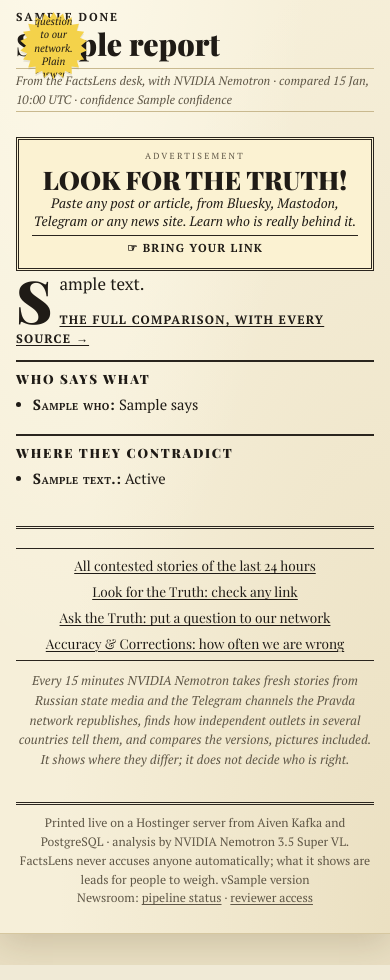
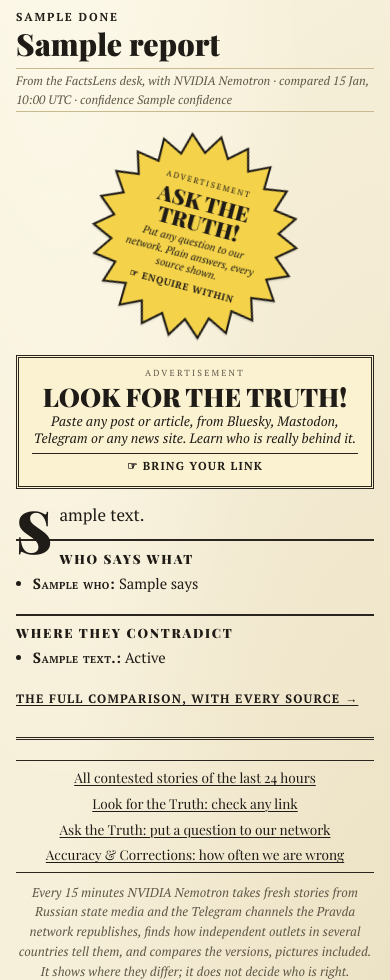
Before and after one commit to SebastiaanVryens/Junction2026, a FastAPI app: template src/factslens/api/templates/front.html in a window 390 px wide. Shown: the part 245-1225 px from the top of the page. Run offline with FastAPI, Linux system fonts and the light colour scheme; the template is opened without the code that fills it: most values are stand-ins (such as "Sample title", 1, 10 or a date in 2020); parts of the project's set-up code (start-up, migrations or seed data) failed here and were passed over; some libraries are stand-ins or nearby versions.

Commit message:
Front page: text flows through balanced columns; videos autoplay muted
- The lead's recap, who says what and where they contradict flow through
  two balanced newspaper columns, so a short recap leaves no empty space.
- The starburst gets its own place beside the headline and never covers
  text; it fits on phones too.
- Videos start playing muted and loop; the controls let readers unmute.
- More evidence ids read as words ('Photo I1' -> 'Photo').

```diff
--- a/src/factslens/api/app.py
+++ b/src/factslens/api/app.py
@@ -210,7 +210,8 @@ ID_PLURALS = {"H": "sources", "N": "outlets", "S": "social clusters", "C": "clus
 
 LONE_ID = {"H": "state media", "N": "outlets", "S": "social clusters"}
 NOUN_THEN_IDS = re.compile(
-    r"\b((?:social )?clusters?|outlets?|sources?|channels?)\s+[HNSIVC]\d{1,3}"
+    r"\b((?:social )?clusters?|outlets?|sources?|channels?|items?|posts?|headlines?|articles?|reports?"
+    r"|photos?|pictures?|images?|videos?)\s+[HNSIVC]\d{1,3}"
     r"(?:\s*(?:[-\u2013/,]|and)\s*[HNSIVC]?\d{1,3})*\b",
     re.IGNORECASE,
 )
--- a/src/factslens/api/templates/base.html
+++ b/src/factslens/api/templates/base.html
@@ -957,12 +957,14 @@
                                  line-height: .78; padding: .32rem .45rem 0 0; }
     .lead { padding-bottom: 1.1rem; border-bottom: 3px double var(--line-strong); }
     .lead .headline { max-width: 22em; }
-    .lead-body { display: grid; grid-template-columns: minmax(0, 1.35fr) minmax(0, 1fr) minmax(0, 1fr); }
-    .lead-body > div { padding: 0 1.2rem; }
-    .lead-body > div:first-child { padding-left: 0; }
-    .lead-body > div:last-child { padding-right: 0; }
-    .lead-body > div + div { border-left: 1px solid var(--line); }
-    .lead-body .box:first-child { margin-top: 0; }
+    /* left: picture and advertisement; right: the text flows through two balanced columns, like print */
+    .lead-body { display: grid; grid-template-columns: minmax(0, 1.1fr) minmax(0, 2fr); }
+    .lead-body > div:first-child { padding-right: 1.3rem; }
+    .lead-text { padding-left: 1.3rem; border-left: 1px solid var(--line); column-count: 2; column-gap: 1.6rem;
+                 column-rule: 1px solid var(--line); column-fill: balance; }
+    .lead-text .recap { margin-top: 0; }
+    .lead-text .box h3 { break-after: avoid; }
+    .lead-text li, .lead-text .more { break-inside: avoid; }
     .seconds { display: grid; grid-template-columns: 1fr 1fr; margin-top: 1rem; }
     .second { padding: 0 1.4rem 0 0; }
     .second + .second { padding: 0 0 0 1.4rem; border-left: 1px solid var(--line-strong); }
@@ -987,9 +989,10 @@
               font-family: var(--display); font-size: .85rem; }
 
     /* the starburst advertisement (front page, top right) and the column advertisement */
-    .lead { position: relative; }
-    .lead .headline { max-width: calc(100% - 14rem); }
-    .burst { position: absolute; top: -1.6rem; right: .2rem; width: 12.6rem; height: 12.6rem; z-index: 2;
+    /* headline and starburst side by side; the text always starts below both */
+    .lead-head { display: grid; grid-template-columns: minmax(0, 1fr) auto; align-items: end; gap: 0 1.2rem; }
+    .lead .headline { max-width: none; }
+    .burst { position: relative; flex: none; margin: -1.3rem .2rem -.4rem 0; width: 12.2rem; height: 12.2rem; z-index: 2;
               transform: rotate(15deg); text-decoration: none !important; filter: drop-shadow(0 2px 0 rgba(0,0,0,.08)); }
     .burst::before { content: ""; position: absolute; inset: 0; background: var(--text); clip-path: polygon(50.0% 0.0%, 55.8% 9.4%, 64.1% 2.0%, 67.0% 12.7%, 77.0% 7.9%, 76.8% 19.0%, 87.8% 17.3%, 84.5% 27.8%, 95.5% 29.2%, 89.3% 38.4%, 99.5% 42.9%, 91.0% 50.0%, 99.5% 57.1%, 89.3% 61.6%, 95.5% 70.8%, 84.5% 72.2%, 87.8% 82.7%, 76.8% 81.0%, 77.0% 92.1%, 67.0% 87.3%, 64.1% 98.0%, 55.8% 90.6%, 50.0% 100.0%, 44.2% 90.6%, 35.9% 98.0%, 33.0% 87.3%, 23.0% 92.1%, 23.2% 81.0%, 12.2% 82.7%, 15.5% 72.2%, 4.5% 70.8%, 10.7% 61.6%, 0.5% 57.1%, 9.0% 50.0%, 0.5% 42.9%, 10.7% 38.4%, 4.5% 29.2%, 15.5% 27.8%, 12.2% 17.3%, 23.2% 19.0%, 23.0% 7.9%, 33.0% 12.7%, 35.9% 2.0%, 44.2% 9.4%); }
     .burst-inner { position: absolute; inset: 4px; display: flex; flex-direction: column; align-items: center;
@@ -1046,9 +1049,10 @@
       .ear, .ads { justify-self: center; }
       .ear { display: none; }
       .lead-body, .seconds { grid-template-columns: 1fr; }
-      .lead .headline { max-width: none; }
-      .burst { position: relative; top: auto; right: auto; margin: .6rem auto 0; width: 12rem; height: 12rem; }
-      .lead-body > div, .lead-body > div + div { padding: 0; border-left: 0; }
+      .lead-head { grid-template-columns: 1fr; }
+      .burst { margin: .6rem auto 0; width: 13rem; height: 13rem; }
+      .lead-body > div:first-child, .lead-text { padding: 0; border-left: 0; }
+      .lead-text { column-count: 1; margin-top: .8rem; }
       .second, .second + .second { padding: .8rem 0 0; border-left: 0; }
       .second + .second { border-top: 1px solid var(--line-strong); margin-top: 1rem; }
     }
--- a/src/factslens/api/templates/front.html
+++ b/src/factslens/api/templates/front.html
@@ -5,7 +5,7 @@
   {% if p %}
   <figure class="photo">
     {% if p.kind == 'video' %}
-    <video src="{{ p.src }}"{% if p.poster %} poster="{{ p.poster }}"{% endif %} controls preload="metadata" playsinline aria-label="Video: {{ title }}"></video>
+    <video src="{{ p.src }}"{% if p.poster %} poster="{{ p.poster }}"{% endif %} autoplay muted loop playsinline controls preload="auto" aria-label="Video: {{ title }}"></video>
     {% else %}
     <img src="{{ p.src }}" alt="{{ title }}" loading="{{ 'eager' if eager else 'lazy' }}" referrerpolicy="no-referrer">
     {% endif %}
@@ -43,6 +43,12 @@
 {% for s in stories %}{% set r = s.report or {} %}{% set status = r.status or s.story_status %}
 {% if loop.first %}
 <article class="lead">
+  <div class="lead-head">
+    <div>
+    <div class="kicker kicker-{{ status }}">{{ labels.get(status, status) }}</div>
+    <h2 class="headline"><a href="/stories/{{ s.id }}">{{ r.title or s.title }}</a></h2>
+    <p class="byline">From the FactsLens desk, with NVIDIA Nemotron &middot; compared {{ s.created_at.strftime('%d %b, %H:%M') }} UTC &middot; confidence {{ r.confidence }}</p>
+    </div>
     <a class="burst" href="/ask" aria-label="Ask the Truth: put any question to our network">
       <span class="burst-inner">
         <span class="burst-label">Advertisement</span>
@@ -51,9 +57,7 @@
         <span class="burst-cta">&#9758; Enquire within</span>
       </span>
     </a>
-  <div class="kicker kicker-{{ status }}">{{ labels.get(status, status) }}</div>
-  <h2 class="headline"><a href="/stories/{{ s.id }}">{{ r.title or s.title }}</a></h2>
-  <p class="byline">From the FactsLens desk, with NVIDIA Nemotron &middot; compared {{ s.created_at.strftime('%d %b, %H:%M') }} UTC &middot; confidence {{ r.confidence }}</p>
+  </div>
   <div class="lead-body">
     <div>{{ picture(pictures.get(s.id), r.title or s.title, True) }}
       <a class="column-ad" href="/lens">
@@ -63,9 +67,11 @@
         <span class="ad-cta">&#9758; Bring your link</span>
       </a>
     </div>
-    <div><p class="recap">{{ r.summary|newsprint }}</p>
-      <p class="more"><a href="/stories/{{ s.id }}">The full comparison, with every source &rarr;</a></p></div>
-    <div>{{ sidebar(r, 3, 2) }}</div>
+    <div class="lead-text">
+      <p class="recap">{{ r.summary|newsprint }}</p>
+      {{ sidebar(r, 3, 2) }}
+      <p class="more"><a href="/stories/{{ s.id }}">The full comparison, with every source &rarr;</a></p>
+    </div>
   </div>
 </article>
 {% if loop.length > 1 %}<div class="seconds">{% endif %}
```
Also changed, not shown: tests/test_api.py (+4 -0 lines). Lines whose indentation alone changed are shown as unchanged.
